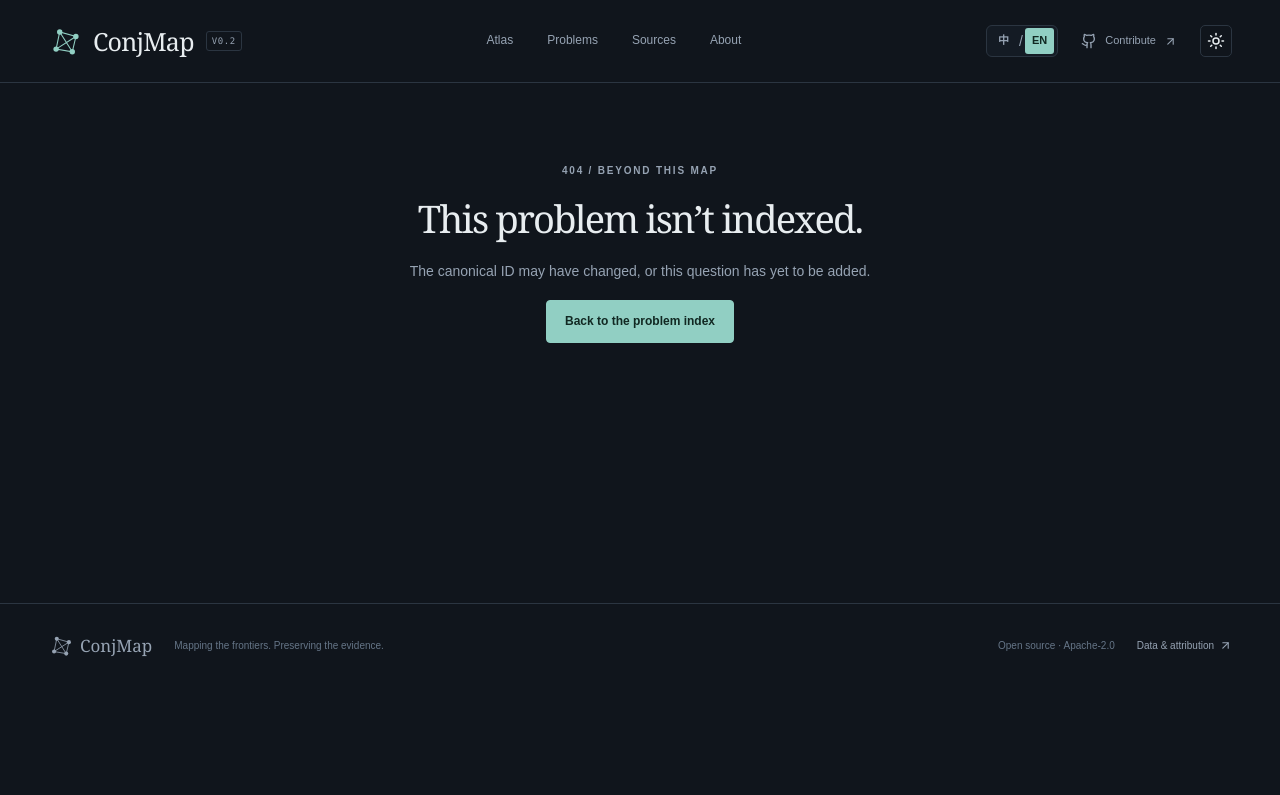
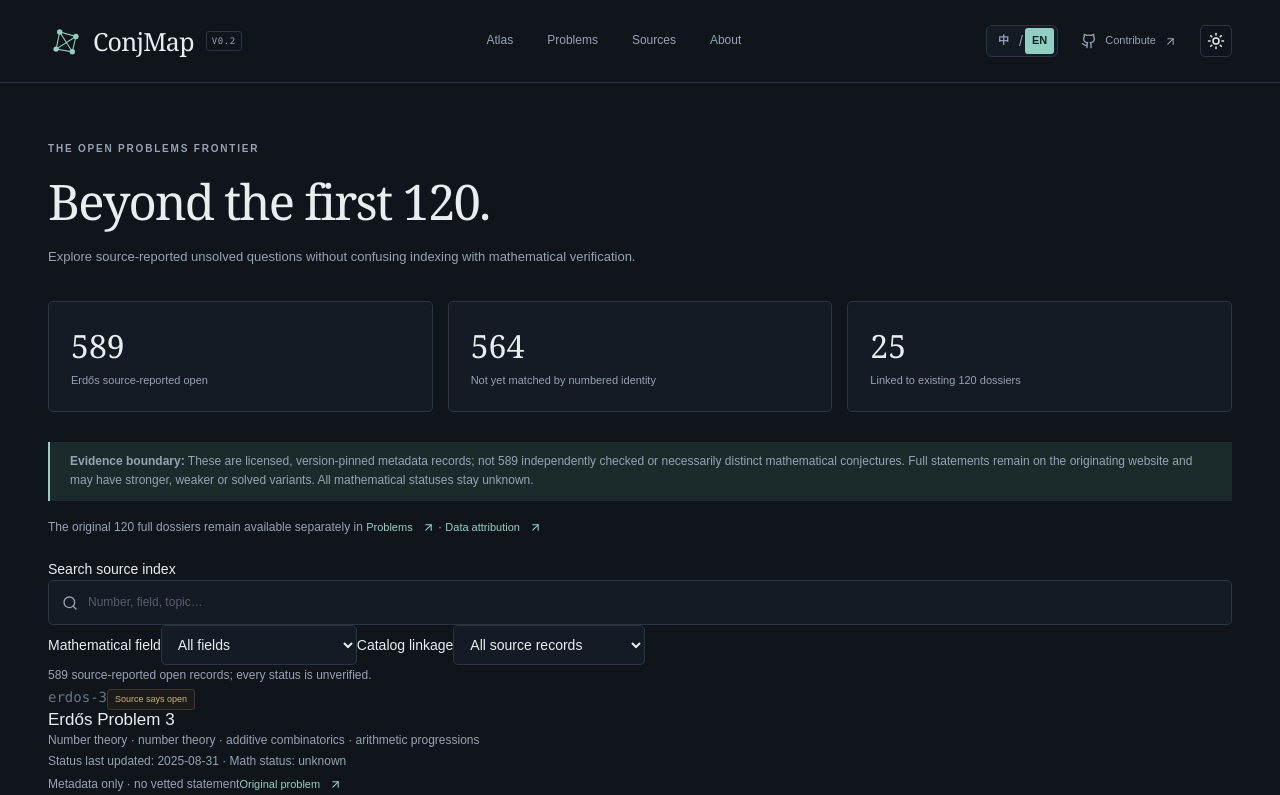
Before and after one commit to RanchoTao/ConjMap, a Next.js app: page /frontier in a window 1280 px wide. Before the commit this address had no page. Shown: the top 795 px of the page. Built offline with nearby package versions, Linux system fonts and the light colour scheme.

Commit message:
feat(v0.3): browse scalable metadata-only open problem index with bilingual filters

```diff
--- /dev/null
+++ b/src/app/frontier/page.tsx
@@ -0,0 +1,45 @@
+import type { Metadata } from 'next';
+import Link from 'next/link';
+import { ArrowUpRight } from 'lucide-react';
+import { FrontierExplorer } from '@/components/frontier-explorer';
+import { T } from '@/components/i18n';
+import { frontierIndex, frontierStats } from '@/lib/frontier';
+
+export const metadata: Metadata = {
+  title: 'Open problem source index',
+  description: 'Source-reported open mathematics problems with exact provenance; not mathematical certification.',
+};
+export default function FrontierPage() {
+  return (
+    <div className="page-wrap">
+      <div className="page-heading">
+        <div className="eyebrow"><T en="THE OPEN PROBLEMS FRONTIER" zh="全球数学开放问题索引" /></div>
+        <h1><T en="Beyond the first 120." zh="走出最初的 120 道题。" /></h1>
+        <p><T en="Explore source-reported unsolved questions without confusing indexing with mathematical verification."
+          zh="持续收录公开提出的数学开放问题，但严格区分资料索引与独立数学核验。" /></p>
+      </div>
+      <div className="source-summary">
+        <div><strong>{frontierStats.sourceReportedOpen}</strong>
+          <small><T en="Erdős source-reported open" zh="Erdős 来源标注未解决" /></small></div>
+        <div><strong>{frontierStats.unmatchedCandidates}</strong>
+          <small><T en="Not yet matched by numbered identity" zh="尚未按编号匹配的候选" /></small></div>
+        <div><strong>{frontierStats.matchedCanonical}</strong>
+          <small><T en="Linked to existing 120 dossiers" zh="已关联原有 120 份档案" /></small></div>
+      </div>
+      <div className="prose-banner">
+        <strong><T en="Evidence boundary:" zh="证据边界：" /></strong>{' '}
+        <T en="These are licensed, version-pinned metadata records; not 589 independently checked or necessarily distinct mathematical conjectures. Full statements remain on the originating website and may have stronger, weaker or solved variants. All mathematical statuses stay unknown."
+          zh="这些是有许可证、固定版本的来源元数据，不代表 589 道已经独立核验或数学上互异的猜想。完整陈述仍需查看原站；可能存在更强、更弱或已解决的变体。所有独立数学状态保持未知。" />
+      </div>
+      <p className="muted small" style={{marginTop:16,marginBottom:20}}>
+        <T en="The original 120 full dossiers remain available separately in"
+          zh="原有 120 份完整来源档案仍可从" />{' '}
+        <Link className="text-link" href="/problems"><T en="Problems" zh="问题列表" /> <ArrowUpRight size={13} /></Link>
+        {' · '}
+        <a className="text-link" target="_blank" rel="noreferrer"
+          href="https://github.com/teorth/erdosproblems"><T en="Data attribution" zh="数据来源与署名" /> <ArrowUpRight size={13} /></a>
+      </p>
+      <FrontierExplorer records={frontierIndex} />
+    </div>
+  );
+}
```
